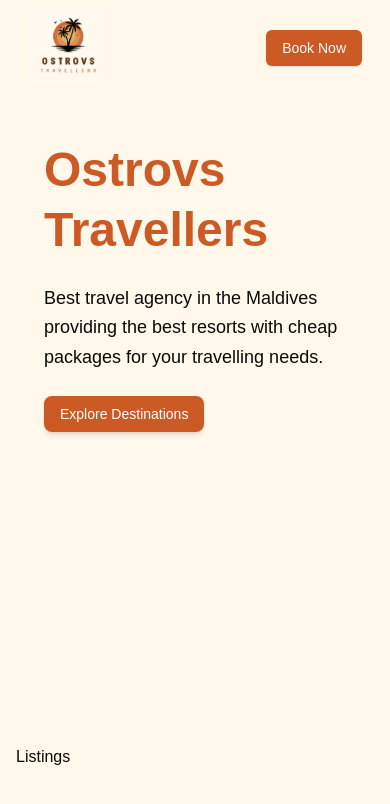
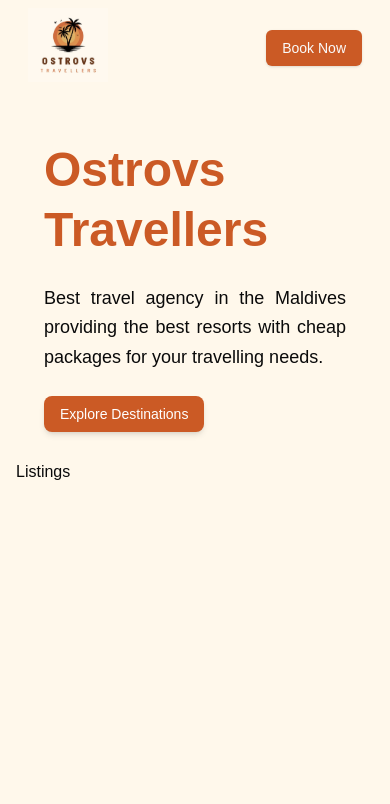
Before and after one commit to mark18cosmic/ostrovs-travellers, a Next.js app: page / in a window 390 px wide. Shown: the top 804 px of the page. Built offline with nearby package versions, Linux system fonts and the light colour scheme.

Commit message:
hero description justified

```diff
--- a/components/Hero.tsx
+++ b/components/Hero.tsx
@@ -11,13 +11,13 @@ import { Button } from './ui/button'
 
 const Hero = () => {
     return (
-<div className="flex flex-col md:flex-row items-center min-h-[75vh] md:justify-between bg-[hsl(var(--background))] p-7 md:p-10 gap-4">
+<div className="flex flex-col md:flex-row items-center md:min-h-[75vh] md:justify-between bg-[hsl(var(--background))] p-7 md:p-10 gap-4">
   {/* Left Content */}
   <div className="max-w-lg space-y-6">
     <h1 className="text-[hsl(var(--primary))] text-5xl font-bold leading-tight">
       Ostrovs Travellers
     </h1>
-    <p className="text-[hsl(var(--foreground))] text-lg leading-relaxed">
+    <p className="text-[hsl(var(--foreground))] text-lg text-justify leading-relaxed">
       Best travel agency in the Maldives providing the best resorts with cheap packages for your travelling needs.
     </p>
     <Button className="text-white rounded-lg shadow-md transition">
```
